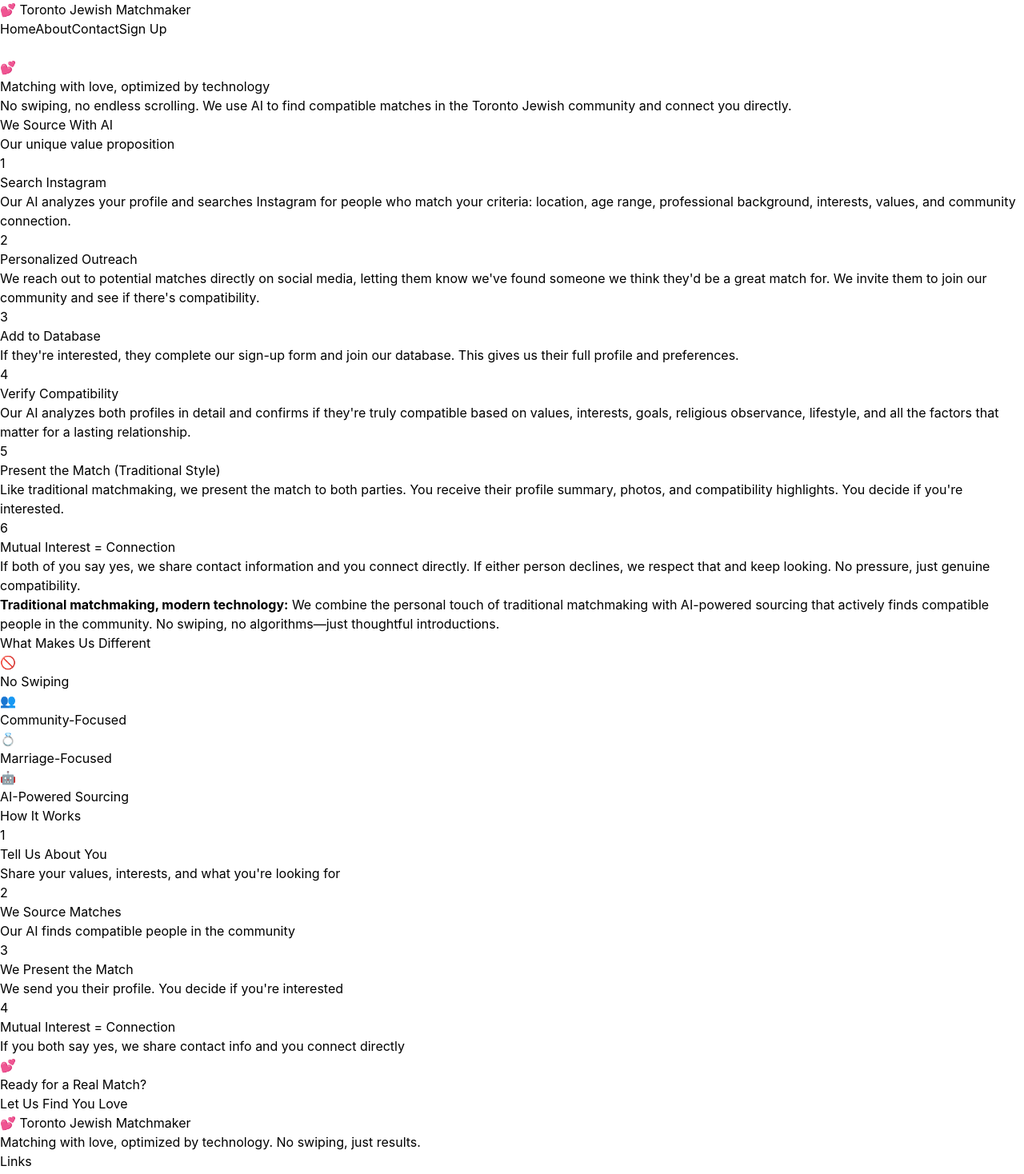
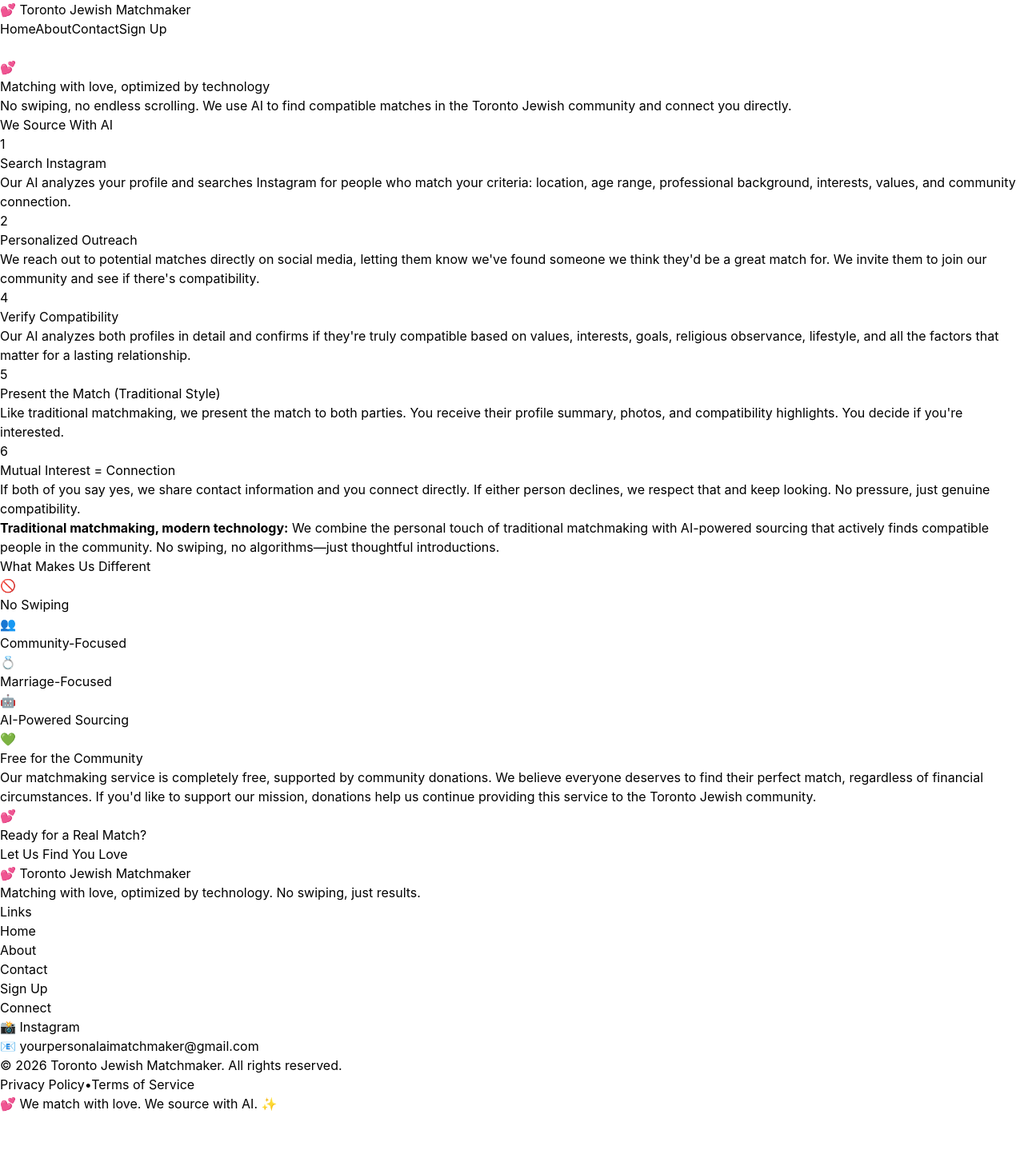
Before and after one commit to elizabethdorfman/ai-matchmaker, a React (Vite) app: page / in a window 1280 px wide. Shown: the top 1468 px of the page at 80% size. After the commit the page ends 1392 px from the top, so only its background shows below. Built offline with nearby package versions, Linux system fonts and the light colour scheme.

Commit message:
Remove 'Our unique value proposition' subtitle from AI sourcing section

```diff
--- a/src/pages/Home.tsx
+++ b/src/pages/Home.tsx
@@ -29,9 +29,6 @@ export default function Home() {
               <h2 className="text-3xl md:text-4xl font-bold mb-2 bg-gradient-to-r from-blue-600 to-purple-600 bg-clip-text text-transparent">
                 We Source With AI
               </h2>
-              <p className="text-sm text-gray-500 italic">
-                Our unique value proposition
-              </p>
             </div>
             <div className="max-w-4xl mx-auto">
               <div className="bg-white rounded-2xl shadow-lg border-2 border-blue-100 p-8 md:p-10">
@@ -67,21 +64,6 @@ export default function Home() {
                   </div>
 
                   {/* Step 3 */}
-                  <div className="flex gap-4">
-                    <div className="flex-shrink-0">
-                      <div className="flex items-center justify-center h-12 w-12 rounded-lg bg-pink-500 text-white font-bold">
-                        3
-                      </div>
-                    </div>
-                    <div className="flex-grow">
-                      <h3 className="text-lg font-bold text-gray-800 mb-2">Add to Database</h3>
-                      <p className="text-gray-600">
-                        If they're interested, they complete our sign-up form and join our database. This gives us their full profile and preferences.
-                      </p>
-                    </div>
-                  </div>
-
-                  {/* Step 4 */}
                   <div className="flex gap-4">
                     <div className="flex-shrink-0">
                       <div className="flex items-center justify-center h-12 w-12 rounded-lg bg-orange-500 text-white font-bold">
@@ -174,85 +156,30 @@ export default function Home() {
 
         {/* Divider */}
         <div className="flex justify-center py-12">
-          <div className="w-32 h-2 bg-gradient-to-r from-transparent via-blue-500 to-transparent rounded-full shadow-lg"></div>
+          <div className="w-32 h-2 bg-gradient-to-r from-transparent via-purple-500 to-transparent rounded-full shadow-lg"></div>
         </div>
 
-        {/* How It Works Section */}
+        {/* Free for Community Section */}
         <section className="py-16 md:py-20 bg-white/50 backdrop-blur-sm">
           <div className="container mx-auto px-4">
-            <div className="text-center mb-12">
-              <h2 className="text-3xl md:text-4xl font-bold mb-4 bg-gradient-to-r from-purple-600 to-pink-600 bg-clip-text text-transparent">
-                How It Works
-              </h2>
-            </div>
-            <div className="max-w-4xl mx-auto">
-              <div className="bg-white rounded-2xl shadow-lg border-2 border-purple-100 p-8 md:p-10">
-                <div className="space-y-6">
-                  {/* Step 1 */}
-                  <div className="flex gap-4">
-                    <div className="flex-shrink-0">
-                      <div className="flex items-center justify-center h-12 w-12 rounded-lg bg-purple-500 text-white font-bold">
-                        1
-                      </div>
-                    </div>
-                    <div className="flex-grow">
-                      <h3 className="text-lg font-bold text-gray-800 mb-2">Tell Us About You</h3>
-                      <p className="text-gray-600">
-                        Share your values, interests, and what you're looking for
-                      </p>
-                    </div>
-                  </div>
-
-                  {/* Step 2 */}
-                  <div className="flex gap-4">
-                    <div className="flex-shrink-0">
-                      <div className="flex items-center justify-center h-12 w-12 rounded-lg bg-pink-500 text-white font-bold">
-                        2
-                      </div>
-                    </div>
-                    <div className="flex-grow">
-                      <h3 className="text-lg font-bold text-gray-800 mb-2">We Source Matches</h3>
-                      <p className="text-gray-600">
-                        Our AI finds compatible people in the community
-                      </p>
-                    </div>
-                  </div>
-
-                  {/* Step 3 */}
-                  <div className="flex gap-4">
-                    <div className="flex-shrink-0">
-                      <div className="flex items-center justify-center h-12 w-12 rounded-lg bg-blue-500 text-white font-bold">
-                        3
-                      </div>
-                    </div>
-                    <div className="flex-grow">
-                      <h3 className="text-lg font-bold text-gray-800 mb-2">We Present the Match</h3>
-                      <p className="text-gray-600">
-                        We send you their profile. You decide if you're interested
-                      </p>
-                    </div>
-                  </div>
-
-                  {/* Step 4 */}
-                  <div className="flex gap-4">
-                    <div className="flex-shrink-0">
-                      <div className="flex items-center justify-center h-12 w-12 rounded-lg bg-orange-500 text-white font-bold">
-                        4
-                      </div>
-                    </div>
-                    <div className="flex-grow">
-                      <h3 className="text-lg font-bold text-gray-800 mb-2">Mutual Interest = Connection</h3>
-                      <p className="text-gray-600">
-                        If you both say yes, we share contact info and you connect directly
-                      </p>
-                    </div>
-                  </div>
-                </div>
+            <div className="max-w-3xl mx-auto text-center">
+              <div className="bg-white rounded-2xl shadow-lg p-8 md:p-10 border-2 border-green-100">
+                <div className="text-5xl mb-4">💚</div>
+                <h2 className="text-2xl md:text-3xl font-bold mb-4 text-gray-900">
+                  Free for the Community
+                </h2>
+                <p className="text-lg text-gray-700 leading-relaxed">
+                  Our matchmaking service is completely free, supported by community donations. We believe everyone deserves to find their perfect match, regardless of financial circumstances. If you'd like to support our mission, donations help us continue providing this service to the Toronto Jewish community.
+                </p>
               </div>
             </div>
           </div>
         </section>
 
+        {/* Divider */}
+        <div className="flex justify-center py-12">
+          <div className="w-32 h-2 bg-gradient-to-r from-transparent via-green-500 to-transparent rounded-full shadow-lg"></div>
+        </div>
 
         {/* CTA Section */}
         <section className="py-16 md:py-20">
```
